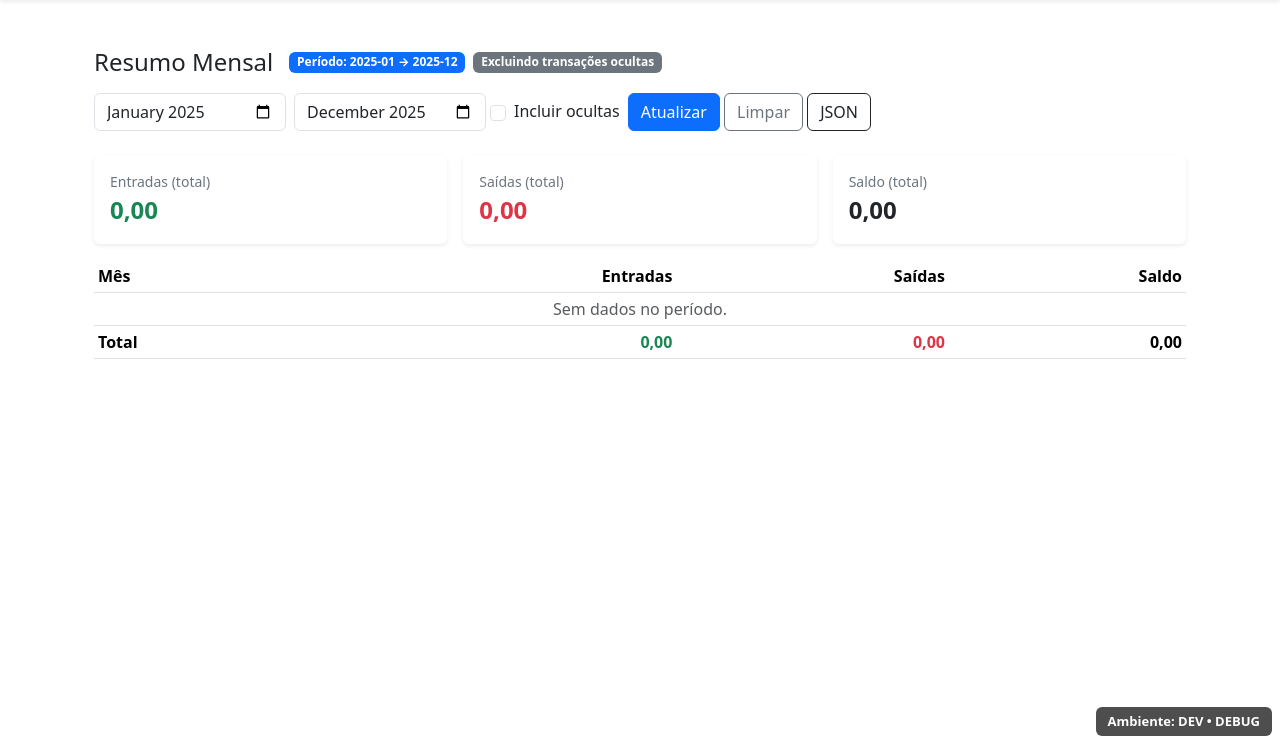
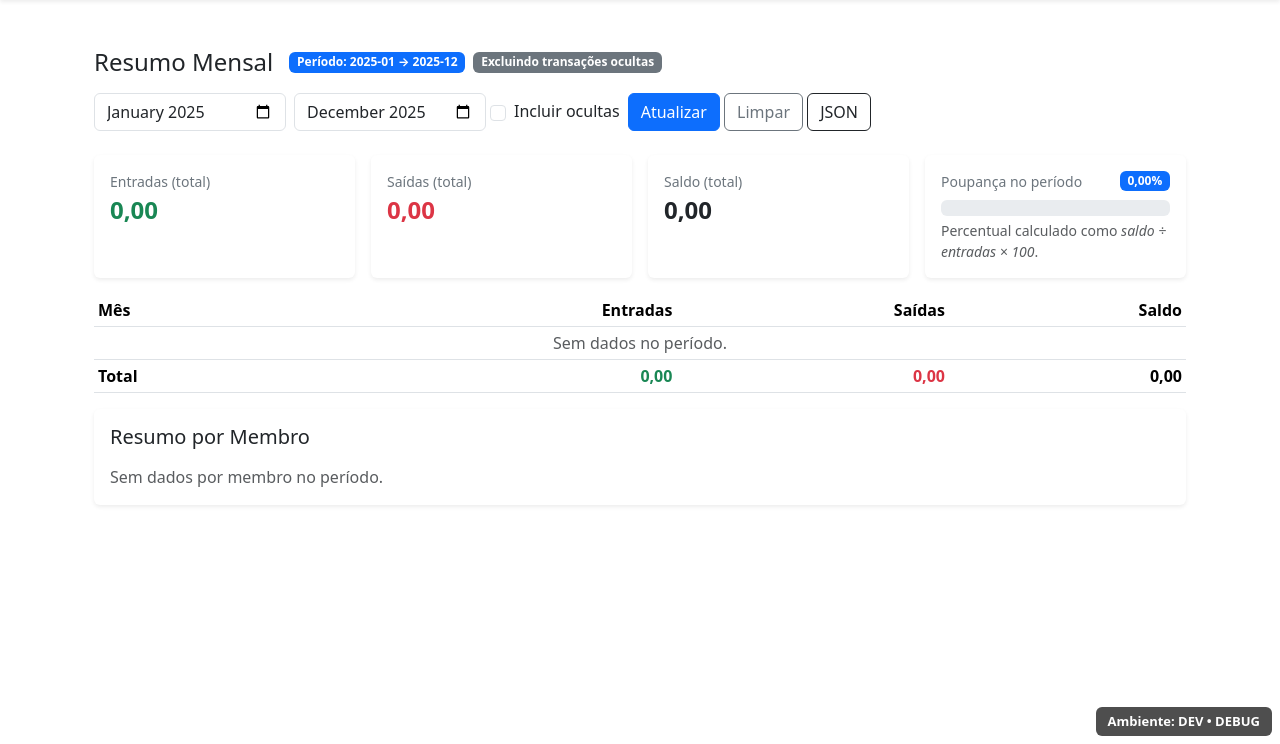
Before and after one commit to dal01/financas, a Django app: page /resumo-mensal/ in a window 1280 px wide. Shown: the part 56-800 px from the top of the page. Run offline with Django 5.2, Linux system fonts and the light colour scheme; data that the repository does not hold is empty.

Commit message:
conta corrente resumo por membro

```diff
--- a/conta_corrente/views/resumo_mensal.py
+++ b/conta_corrente/views/resumo_mensal.py
@@ -1,6 +1,7 @@
 # conta_corrente/views/resumo_mensal.py
 from datetime import date
-from decimal import Decimal
+from decimal import Decimal, ROUND_HALF_UP
+from collections import defaultdict, OrderedDict
 
 from django.db.models import Q, Sum
 from django.db.models.functions import TruncMonth
@@ -36,10 +37,8 @@ def _aplicar_ocultacao(qs, incluir_ocultas: bool):
     if incluir_ocultas:
         return qs
 
-    # Excluir ocultas manualmente
     qs = qs.exclude(oculta_manual=True)
 
-    # Excluir por regras
     regras = list(RegraOcultacao.objects.filter(ativo=True))
     filtro_simples = Q()
     tem_simples = False
@@ -71,14 +70,18 @@ def _aplicar_ocultacao(qs, incluir_ocultas: bool):
 def resumo_mensal(request):
     """
     Série mensal de Entradas, Saídas e Saldo.
+    Seções:
+      - Resumo geral (todas as contas dos membros no queryset)
+      - Resumo por membro -> instituição -> conta, com totais
     Params:
-      - conta=<id> (opcional)
+      - conta=<id> (opcional; se passar, tudo se restringe a essa conta)
       - inicio=YYYY-MM & fim=YYYY-MM  (opcionais; priorizam sobre 'meses')
-      - meses=N (default 12)
       - incluir_ocultas=1 (default não incluir)
       - format=json (para JSON; padrão HTML)
     """
-    qs = Transacao.objects.select_related("conta", "conta__instituicao")
+    qs = Transacao.objects.select_related(
+        "conta", "conta__instituicao", "conta__membro"
+    )
 
     # Conta (opcional)
     conta_id = request.GET.get("conta")
@@ -100,14 +103,15 @@ def resumo_mensal(request):
         start = date(hoje.year, 1, 1)
         end = date(hoje.year + 1, 1, 1)  # exclusivo
 
-
     qs = qs.filter(data__gte=start, data__lt=end)
 
     # Ocultas?
     incluir_ocultas = request.GET.get("incluir_ocultas") == "1"
     qs = _aplicar_ocultacao(qs, incluir_ocultas)
 
-    # Agrupar por mês
+    # -----------------------------
+    # Séries mensais (geral)
+    # -----------------------------
     agrupado = (
         qs.annotate(mes=TruncMonth("data"))
           .values("mes")
@@ -119,14 +123,13 @@ def resumo_mensal(request):
           )
     )
 
-    # Normalizar valores e montar série
     serie = []
     total_entradas = Decimal("0")
     total_saidas = Decimal("0")
     total_saldo = Decimal("0")
     for row in agrupado:
         e = row["entradas"] or Decimal("0")
-        s = row["saidas"] or Decimal("0")
+        s = row["saidas"] or Decimal("0")  # negativo
         t = row["saldo"] or Decimal("0")
         serie.append({
             "mes": row["mes"].strftime("%Y-%m"),
@@ -138,9 +141,75 @@ def resumo_mensal(request):
         total_saidas += s
         total_saldo += t
 
+    # % poupado no período (geral)
+    if total_entradas != 0:
+        poupado_pct = (total_saldo / total_entradas * 100).quantize(Decimal("0.01"), rounding=ROUND_HALF_UP)
+    else:
+        poupado_pct = Decimal("0.00")
+
+    if poupado_pct < 0:
+        poupado_pct_clamp = Decimal("0.00")
+    elif poupado_pct > 100:
+        poupado_pct_clamp = Decimal("100.00")
+    else:
+        poupado_pct_clamp = poupado_pct
+
+    # -------------------------------------------
+    # Resumo por membro -> instituição -> conta
+    # (baseado em conta.membro)
+    # -------------------------------------------
+    agg_membro_conta = (
+        qs.values(
+            "conta__membro__id",
+            "conta__membro__nome",
+            "conta__instituicao__nome",
+            "conta__numero",
+            "conta_id",
+        )
+        .annotate(
+            entradas=Sum("valor", filter=Q(valor__gt=0)),
+            saidas=Sum("valor", filter=Q(valor__lt=0)),
+            saldo=Sum("valor"),
+        )
+        .order_by("conta__membro__nome", "conta__instituicao__nome", "conta__numero")
+    )
+
+    # Estrutura hierárquica: membro -> [contas] + totais do membro
+    por_membro = OrderedDict()
+    for row in agg_membro_conta:
+        membro_id = row["conta__membro__id"] or 0
+        membro_nome = row["conta__membro__nome"] or "—"
+        inst = row["conta__instituicao__nome"] or "—"
+        numero = row["conta__numero"] or "—"
+
+        e = row["entradas"] or Decimal("0")
+        s = row["saidas"] or Decimal("0")
+        t = row["saldo"] or Decimal("0")
+
+        if membro_id not in por_membro:
+            por_membro[membro_id] = {
+                "membro_id": membro_id,
+                "membro_nome": membro_nome,
+                "contas": [],
+                "totais": {"entradas": Decimal("0"), "saidas": Decimal("0"), "saldo": Decimal("0")},
+            }
+
+        por_membro[membro_id]["contas"].append({
+            "conta_id": row["conta_id"],
+            "instituicao": inst,
+            "numero": numero,
+            "entradas": e,
+            "saidas": s,
+            "saldo": t,
+        })
+        por_membro[membro_id]["totais"]["entradas"] += e
+        por_membro[membro_id]["totais"]["saidas"] += s
+        por_membro[membro_id]["totais"]["saldo"] += t
+
+    # Payload comum (JSON)
     payload = {
         "inicio": start.strftime("%Y-%m"),
-        "fim": _add_meses(end, -1).strftime("%Y-%m"),  # inclusivo
+        "fim": _add_meses(end, -1).strftime("%Y-%m"),
         "conta": conta.id if conta else None,
         "incluir_ocultas": incluir_ocultas,
         "serie": [
@@ -151,23 +220,65 @@ def resumo_mensal(request):
             "entradas": str(total_entradas),
             "saidas": str(total_saidas),
             "saldo": str(total_saldo),
-        }
+            "poupado_pct": str(poupado_pct),
+            "poupado_pct_clamp": str(poupado_pct_clamp),
+        },
+        "por_membro": [
+            {
+                "membro_id": m["membro_id"],
+                "membro_nome": m["membro_nome"],
+                "totais": {
+                    "entradas": str(m["totais"]["entradas"]),
+                    "saidas": str(m["totais"]["saidas"]),
+                    "saldo": str(m["totais"]["saldo"]),
+                },
+                "contas": [
+                    {
+                        "conta_id": c["conta_id"],
+                        "instituicao": c["instituicao"],
+                        "numero": c["numero"],
+                        "entradas": str(c["entradas"]),
+                        "saidas": str(c["saidas"]),
+                        "saldo": str(c["saldo"]),
+                    }
+                    for c in m["contas"]
+                ],
+            }
+            for m in por_membro.values()
+        ],
     }
 
     if request.GET.get("format") == "json":
         return JsonResponse(payload)
 
-    # HTML
+    # Contexto HTML
     contexto = {
         "conta": conta,
         "inicio": payload["inicio"],
         "fim": payload["fim"],
         "incluir_ocultas": incluir_ocultas,
         "serie": serie,
+        # Resumo geral
         "totais": {
             "entradas": total_entradas,
             "saidas": total_saidas,
             "saldo": total_saldo,
+            "poupado_pct": poupado_pct,
+            "poupado_pct_clamp": poupado_pct_clamp,
         },
+        # Resumo por membro (hierárquico)
+        "por_membro": [
+            {
+                "membro_id": m["membro_id"],
+                "membro_nome": m["membro_nome"],
+                "totais": {
+                    "entradas": m["totais"]["entradas"],
+                    "saidas": m["totais"]["saidas"],
+                    "saldo": m["totais"]["saldo"],
+                },
+                "contas": m["contas"],
+            }
+            for m in por_membro.values()
+        ],
     }
     return render(request, "conta_corrente/resumo_mensal.html", contexto)
--- a/financas/settings/dev.py
+++ b/financas/settings/dev.py
@@ -16,6 +16,6 @@ CSRF_TRUSTED_ORIGINS = [
 DATABASES = {
     "default": {
         "ENGINE": "django.db.backends.sqlite3",
-        "NAME": DADOS_DIR / "db_dev.sqlite3",
+        "NAME": DADOS_DIR / "db.sqlite3",
     }
 }
--- a/templates/conta_corrente/resumo_mensal.html
+++ b/templates/conta_corrente/resumo_mensal.html
@@ -40,7 +40,7 @@
 
   <!-- Cards Totais -->
   <div class="row g-3 mb-3">
-    <div class="col-12 col-md-4">
+    <div class="col-12 col-md-3">
       <div class="card border-0 shadow-sm h-100">
         <div class="card-body">
           <div class="text-secondary small">Entradas (total)</div>
@@ -48,7 +48,7 @@
         </div>
       </div>
     </div>
-    <div class="col-12 col-md-4">
+    <div class="col-12 col-md-3">
       <div class="card border-0 shadow-sm h-100">
         <div class="card-body">
           <div class="text-secondary small">Saídas (total)</div>
@@ -56,11 +56,34 @@
         </div>
       </div>
     </div>
-    <div class="col-12 col-md-4">
+    <div class="col-12 col-md-3">
       <div class="card border-0 shadow-sm h-100">
         <div class="card-body">
           <div class="text-secondary small">Saldo (total)</div>
           <div class="fs-4 fw-semibold">{{ totais.saldo|moeda_brasileira }}</div>
+        </div>
+      </div>
+    </div>
+    <div class="col-12 col-md-3">
+      <div class="card border-0 shadow-sm h-100">
+        <div class="card-body">
+          <div class="d-flex justify-content-between align-items-center">
+            <div class="text-secondary small">Poupança no período</div>
+            <span class="badge {% if totais.poupado_pct|floatformat:2 < 0 %}text-bg-danger{% else %}text-bg-primary{% endif %}">
+              {{ totais.poupado_pct }}%
+            </span>
+          </div>
+          <div class="mt-2">
+            <div class="progress" role="progressbar"
+                 aria-valuemin="0" aria-valuemax="100"
+                 aria-valuenow="{{ totais.poupado_pct_clamp|floatformat:0 }}">
+              <div class="progress-bar"
+                   style="width: {{ totais.poupado_pct_clamp|floatformat:0|default_if_none:'0' }}%;"></div>
+            </div>
+            <div class="small text-muted mt-1">
+              Percentual calculado como <em>saldo ÷ entradas × 100</em>.
+            </div>
+          </div>
         </div>
       </div>
     </div>
@@ -99,5 +122,51 @@
       </tfoot>
     </table>
   </div>
+  <!-- Resumo por Membro -->
+<div class="card border-0 shadow-sm mb-4">
+  <div class="card-body">
+    <h5 class="card-title mb-3">Resumo por Membro</h5>
+
+    {% for m in por_membro %}
+        <div class="table-responsive mt-2">
+          <table class="table table-sm align-middle mb-0">
+            <thead>
+              <tr>
+                <th>Instituição / Conta</th>
+                <th class="text-end">Entradas</th>
+                <th class="text-end">Saídas</th>
+                <th class="text-end">Saldo</th>
+              </tr>
+            </thead>
+            <tbody>
+              {% for c in m.contas %}
+                <tr>
+                  <td>{{ c.instituicao }} — {{ c.numero }}</td>
+                  <td class="text-end text-success">{{ c.entradas|moeda_brasileira }}</td>
+                  <td class="text-end text-danger">{{ c.saidas|moeda_brasileira }}</td>
+                  <td class="text-end">{{ c.saldo|moeda_brasileira }}</td>
+                </tr>
+              {% empty %}
+                <tr><td colspan="4" class="text-center text-muted">Sem contas para este membro.</td></tr>
+              {% endfor %}
+            </tbody>
+            <tfoot>
+              <tr class="fw-semibold">
+                <td>Total do membro</td>
+                <td class="text-end text-success">{{ m.totais.entradas|moeda_brasileira }}</td>
+                <td class="text-end text-danger">{{ m.totais.saidas|moeda_brasileira }}</td>
+                <td class="text-end">{{ m.totais.saldo|moeda_brasileira }}</td>
+              </tr>
+            </tfoot>
+          </table>
+        </div>
+      </div>
+      {% if not forloop.last %}<hr class="my-3">{% endif %}
+    {% empty %}
+      <div class="text-muted">Sem dados por membro no período.</div>
+    {% endfor %}
+  </div>
+</div>
+
 </div>
 {% endblock %}
```
Also changed, not shown: conta_corrente/admin.py (+71 -75 lines), conta_corrente/models.py (+44 -8 lines), conta_corrente/migrations/0011_conta_membro_and_more.py (added), conta_corrente/migrations/0012_remove_conta_titular.py (added).
